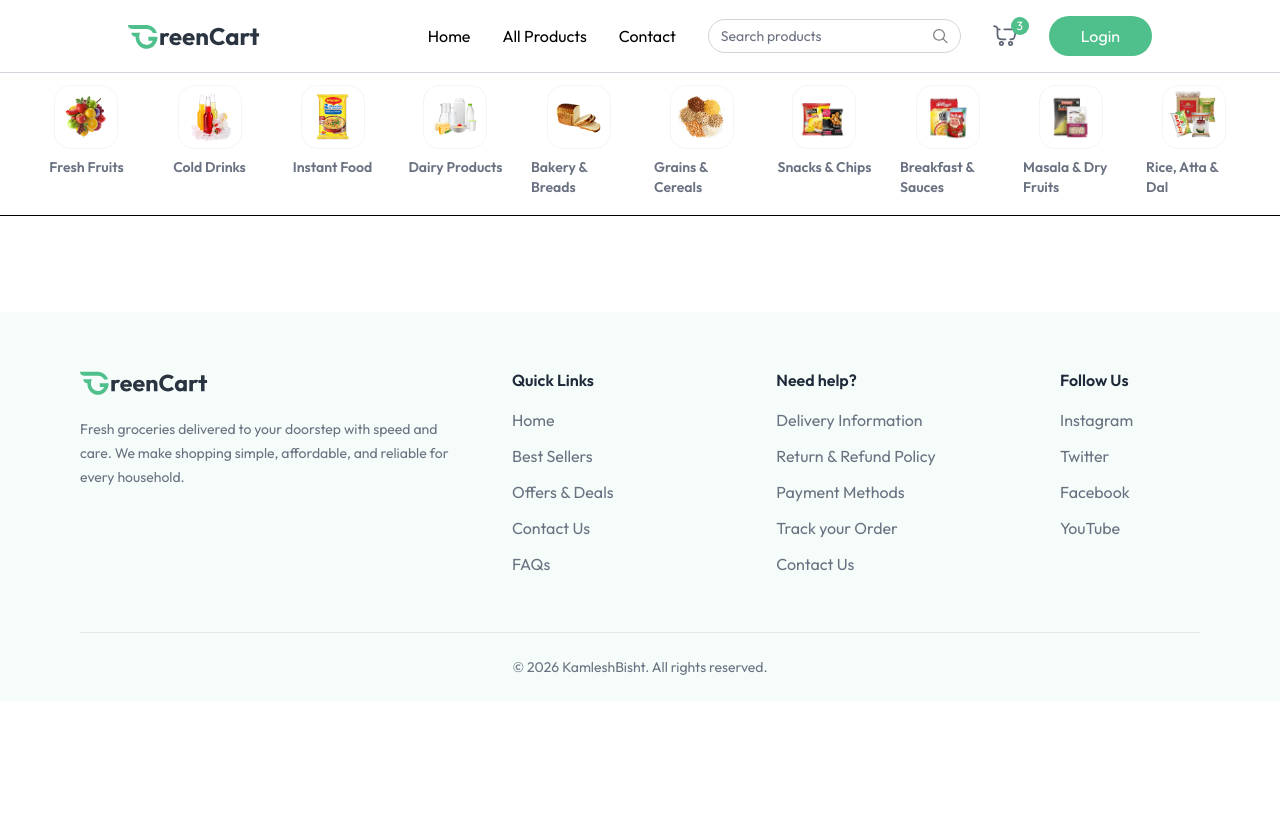
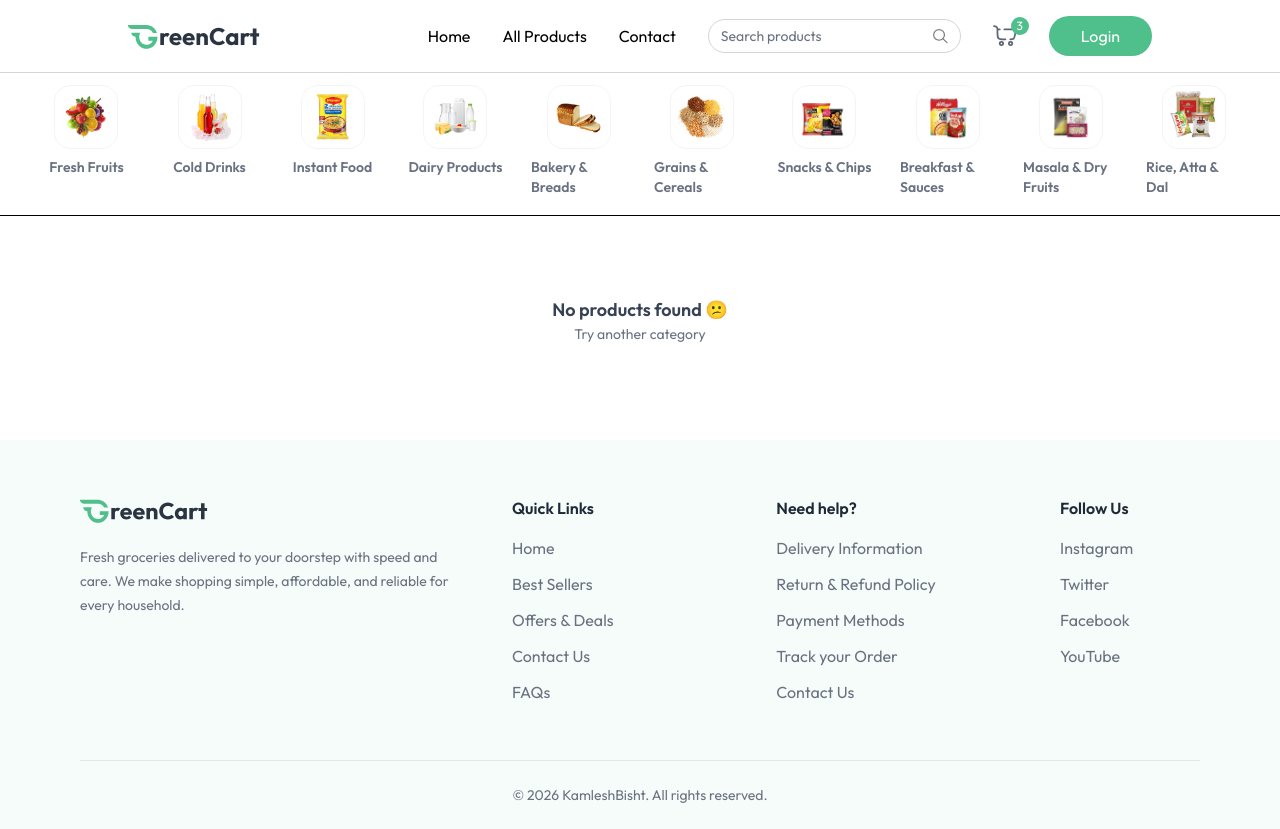
Before and after one commit to kamleshBisht04/GreenCart, a React (Vite) app in the folder client/: page /products/1 in a window 1280 px wide. Before the commit the page ends 800 px from the top, so only its background shows below. Built offline with nearby package versions, Linux system fonts and the light colour scheme.

Commit message:
completing the ProductCatagory page

```diff
--- a/client/src/App.jsx
+++ b/client/src/App.jsx
@@ -8,6 +8,7 @@ import Footer from "./components/Footer";
 import Login from "./components/Login";
 import AllProducts from "./pages/AllProducts";
 import CategoryBar from "./components/CategoryBar";
+import ProductCategory from "./pages/ProductCategory";
 
 const App = () => {
   const isSellerPath = useLocation().pathname.includes("seller");
@@ -28,10 +29,11 @@ const App = () => {
         <Routes>
           <Route path="/" element={<Home />} />
           <Route path="/products" element={<AllProducts />} />
+          <Route path="/products/:category" element={<ProductCategory />} />
           <Route path="/contact" element={<Contact />} />
         </Routes>
       </div>
-      <Footer />
+      {!isSellerPath && <Footer />}
     </div>
   );
 };
--- /dev/null
+++ b/client/src/pages/ProductCategory.jsx
@@ -0,0 +1,55 @@
+import { useParams } from "react-router-dom";
+import { useAppContext } from "../context/AppContext";
+import { categories } from "../assets/assets";
+import ProductCard from "../components/ProductCard";
+
+const ProductCategory = () => {
+  const { products } = useAppContext();
+  const { category } = useParams();
+  console.log(products);
+
+  const normalizedCategory = category?.toLowerCase();
+
+  const searchCategory = categories.find(
+    (item) => item.path.toLowerCase() === normalizedCategory,
+  );
+
+  const filteredProducts = products.filter(
+    (product) => product?.category?.toLowerCase() === normalizedCategory,
+  );
+
+  return (
+    <div className="mt-10 px-4">
+      {searchCategory && (
+        <div className="item-end flex w-max flex-col">
+          <p className="text-2xl font-medium">{searchCategory.text}</p>
+
+          <div className="mt-2 flex items-center gap-2">
+            <div className="bg-primary h-[4px] w-10 rounded-full" />
+            <div className="bg-primary/40 h-[4px] w-3 rounded-full" />
+            <div className="bg-primary/20 h-[4px] w-2 rounded-full" />
+          </div>
+        </div>
+      )}
+
+      {filteredProducts.length > 0 ? (
+        <div className="mt-6 grid grid-cols-2 gap-4 sm:grid-cols-3 md:grid-cols-4 lg:grid-cols-5 lg:gap-5 xl:grid-cols-7">
+          {filteredProducts.map((product) => (
+            <div key={product._id}>
+              <ProductCard product={product} />
+            </div>
+          ))}
+        </div>
+      ) : (
+        <div className="mt-20 flex flex-col items-center justify-center text-center">
+          <p className="text-lg font-semibold text-gray-700">
+            No products found 😕
+          </p>
+          <p className="text-sm text-gray-500">Try another category</p>
+        </div>
+      )}
+    </div>
+  );
+};
+
+export default ProductCategory;
```
